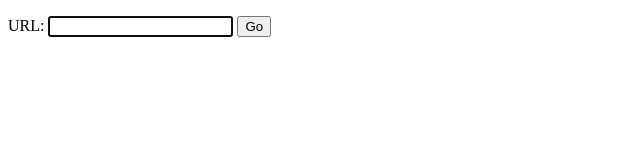
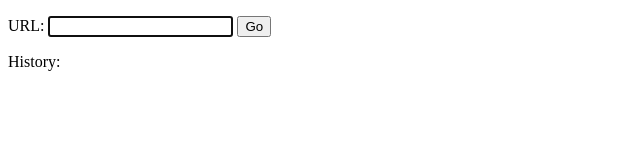
Before and after one commit to P05h/weedweddwewedwdewdwewdedewdewdeweweedwedweed, a website: page public/index.html in a window 1280 px wide. Shown: the full height of the page, 0-640 px from the left. Drawn offline with Linux system fonts and the light colour scheme.

Commit message:
Update index.html

```diff
--- a/public/index.html
+++ b/public/index.html
@@ -13,7 +13,7 @@
         </p>
 
       </form>
-
+	<p>History:</p>
 
 	<script>
 const form = document.querySelector('form');
```
